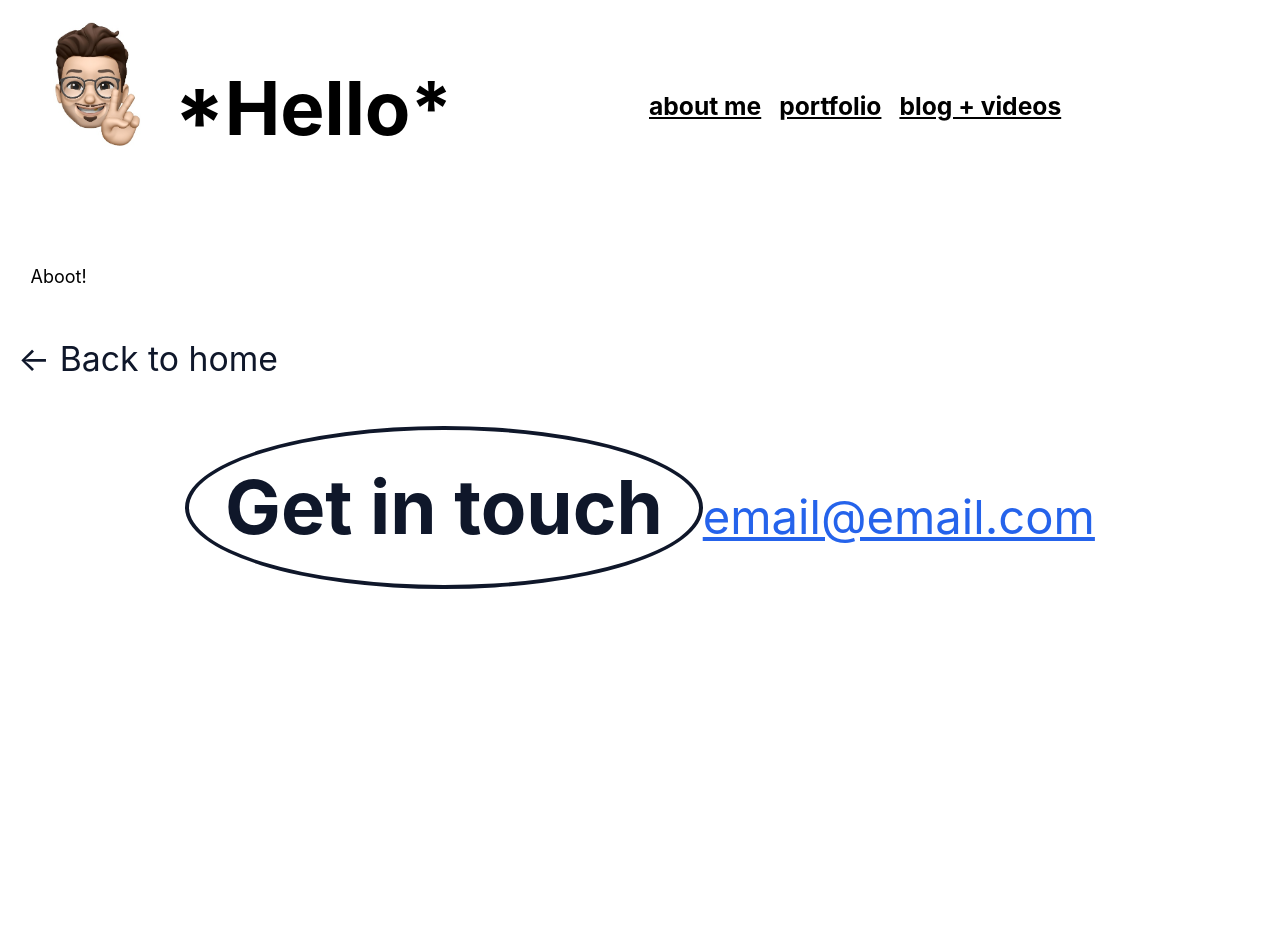
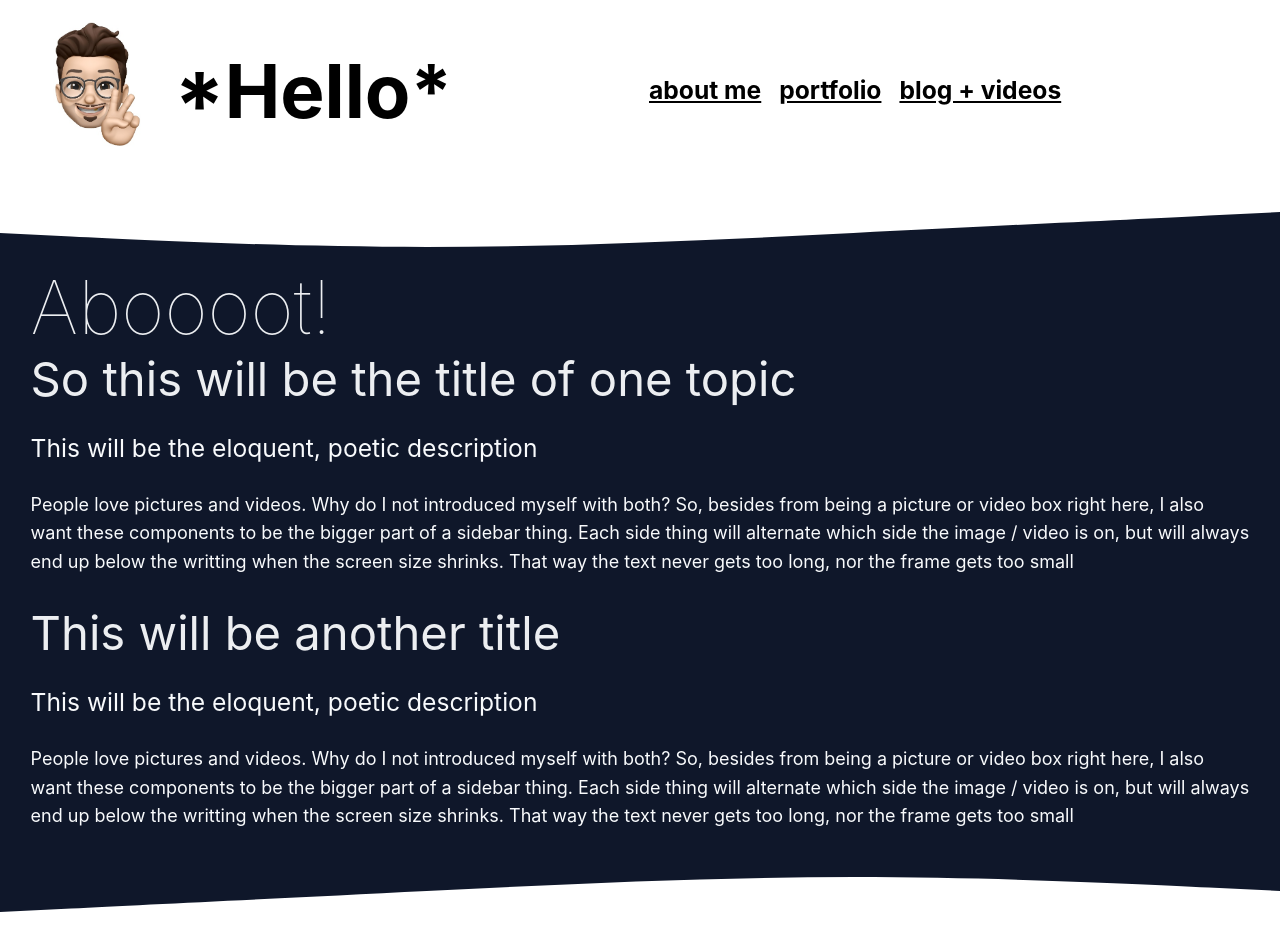
Before and after one commit to johnny2smooth/next-blog, a Next.js app: page /about in a window 1280 px wide. Shown: the top 946 px of the page. Before the commit the page ends 800 px from the top, so only its background shows below. Built offline with nearby package versions, Linux system fonts and the light colour scheme.

Commit message:
about page idea lined up in html

```diff
--- a/components/introduction.js
+++ b/components/introduction.js
@@ -6,25 +6,15 @@ import StackWrapper from './stackwrapper';
 export default function Introduction() {
   return (
     <StackWrapper tailwind={`bg-green-600 translate-y-[-1px]`}>
-      <h1
-        className={`${utility.fontXL}  leading-[1em] font-bold text-slate-50`}
+      <h2
+        className={`${utility.fontXL} pb-6  leading-[1em] font-bold text-slate-50`}
       >
-        Let's build a better tingy together for the sake of $
-      </h1>
+        Let's build a better tingy together ✨🛠
+      </h2>
       <div className={`${layouts.switcher}`}>
         <p className={`${utility.fontSmall} max-w-prose text-slate-50`}>
-          I am currently working as a full-stack developer for a{' '}
-          <Link href="/">
-            <a className="text-purple-200 underline">
-              research team at the University of Washington
-            </a>
-          </Link>
-          . I spend my free time building{' '}
-          <Link href="/">
-            <a className="text-blue-200 underline">various projects</a>
-          </Link>{' '}
-          to show off on here, playing tennis & basketball, and sharing laughs
-          with my friends.
+          What do you think about making this more of a CTA than an
+          introduction?
         </p>
         <p className={`${utility.fontSmall} max-w-prose text-slate-100`}>
           I am currently working as a full-stack developer for a{' '}
--- a/pages/about.js
+++ b/pages/about.js
@@ -1,13 +1,55 @@
+import Curve from '../components/curve';
 import Layout from '../components/layout';
 import StackWrapper from '../components/stackwrapper';
+import utility from '../styles/utility.module.css';
+import layouts from '../styles/layouts.module.css';
 
 export default function About() {
   return (
     <>
       <Layout>
-        <StackWrapper wrapFirst>
-          <h1>Aboot!</h1>
-        </StackWrapper>
+        <section className={`${utility.section}`}>
+          <Curve color="fill-slate-900" />
+
+          <StackWrapper wrapFirst tailwind={'bg-slate-900 text-slate-50'}>
+            <h1 className={`${utility.fontLarge}  font-thin`}>Aboooot!</h1>
+            <section className={`${layouts.stack}`}>
+              <h2 className={`${utility.fontMedium}`}>
+                So this will be the title of one topic
+              </h2>
+              <p className={`${utility.fontSmall}`}>
+                This will be the eloquent, poetic description
+              </p>
+              <p>
+                People love pictures and videos. Why do I not introduced myself
+                with both? So, besides from being a picture or video box right
+                here, I also want these components to be the bigger part of a
+                sidebar thing. Each side thing will alternate which side the
+                image / video is on, but will always end up below the writting
+                when the screen size shrinks. That way the text never gets too
+                long, nor the frame gets too small
+              </p>
+            </section>
+            <section className={`${layouts.stack}`}>
+              <h2 className={`${utility.fontMedium}`}>
+                This will be another title
+              </h2>
+              <p className={`${utility.fontSmall} max-w-prose`}>
+                This will be the eloquent, poetic description
+              </p>
+              <p>
+                People love pictures and videos. Why do I not introduced myself
+                with both? So, besides from being a picture or video box right
+                here, I also want these components to be the bigger part of a
+                sidebar thing. Each side thing will alternate which side the
+                image / video is on, but will always end up below the writting
+                when the screen size shrinks. That way the text never gets too
+                long, nor the frame gets too small
+              </p>
+            </section>
+          </StackWrapper>
+          <Curve color="fill-slate-900" />
+        </section>
       </Layout>
     </>
   );
--- a/pages/portfolio.js
+++ b/pages/portfolio.js
@@ -6,7 +6,11 @@ export default function Portfolio() {
     <>
       <Layout>
         <StackWrapper wrapFirst>
-          <h1>Folio!</h1>
+          <h1>A good ol grid would be sicko mode.</h1>
+          <p>
+            You know what else would be sicko mode? gifs inside the cards.
+            on:hover snippets.
+          </p>
         </StackWrapper>
       </Layout>
     </>
--- a/styles/utility.module.css
+++ b/styles/utility.module.css
@@ -44,6 +44,7 @@
 }
 .fontLarge {
   font-size: var(--large-text);
+  line-height: var(--size-step-1);
 }
 
 .fontXL {
```
